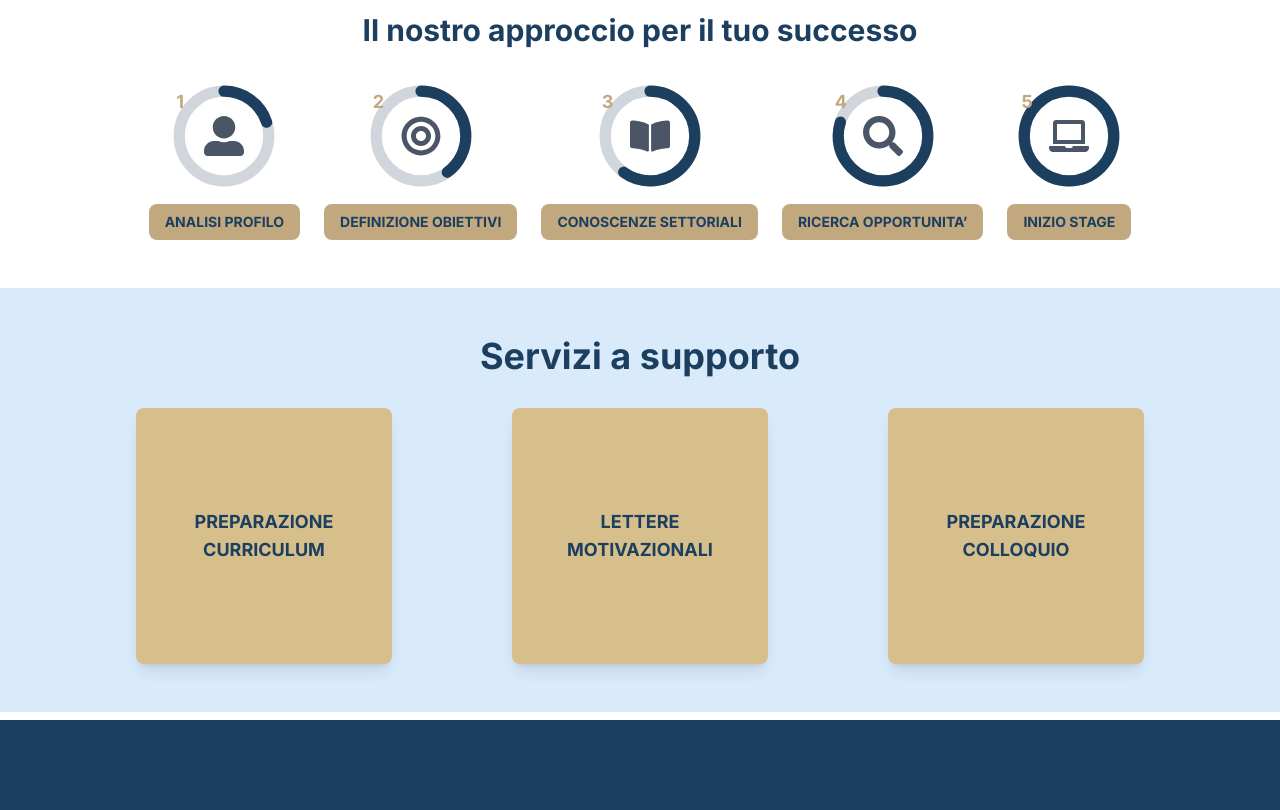
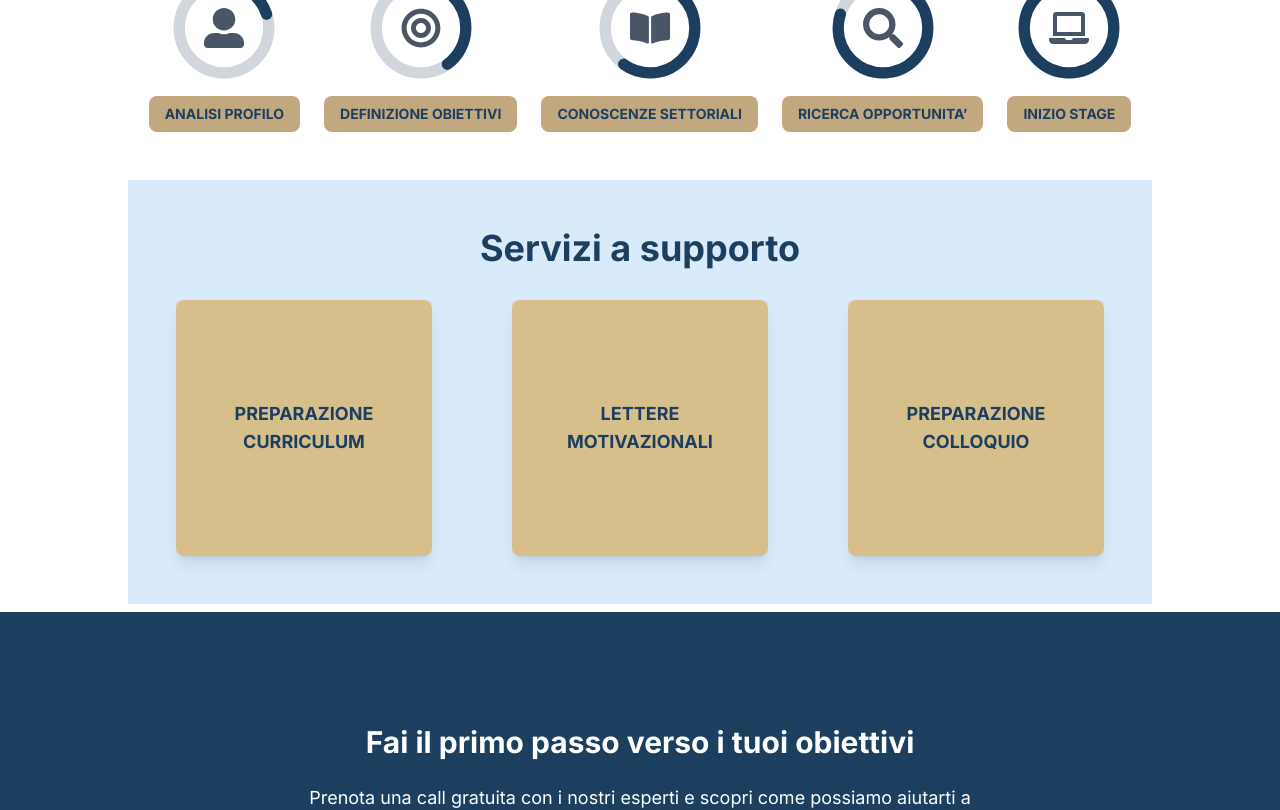
Before and after one commit to konhito/LastAdmissionHub, a Next.js app: page /career in a window 1280 px wide. Shown: the part 1026-1836 px from the top of the page. Built offline with nearby package versions, Linux system fonts and the light colour scheme.

Commit message:
fixed career page

```diff
--- a/src/app/career/page.tsx
+++ b/src/app/career/page.tsx
@@ -78,7 +78,7 @@ export default function HomePage() {
   return (
     <main className="bg-white text-gray-800 min-h-screen flex flex-col items-center">
       {/* Images Section */}
-      <div className="w-full max-w-7xl mb-2">
+      <div className="w-full max-w-5xl mb-2">
         <Image
           src={admiFirst}
           alt="Admission Portal"
@@ -152,7 +152,7 @@ export default function HomePage() {
           <h2 className="text-3xl md:text-4xl font-bold text-[#1c3f60] mb-8">
             Servizi a supporto
           </h2>
-          <div className="flex justify-center items-center gap-30 flex-wrap">
+          <div className="flex justify-center items-center gap-20 flex-wrap">
             {services.map((service, index) => (
               <div key={index} className="group perspective">
                 <div className="relative w-64 h-64 transform-style-preserve-3d transition-transform duration-500 ">
```
